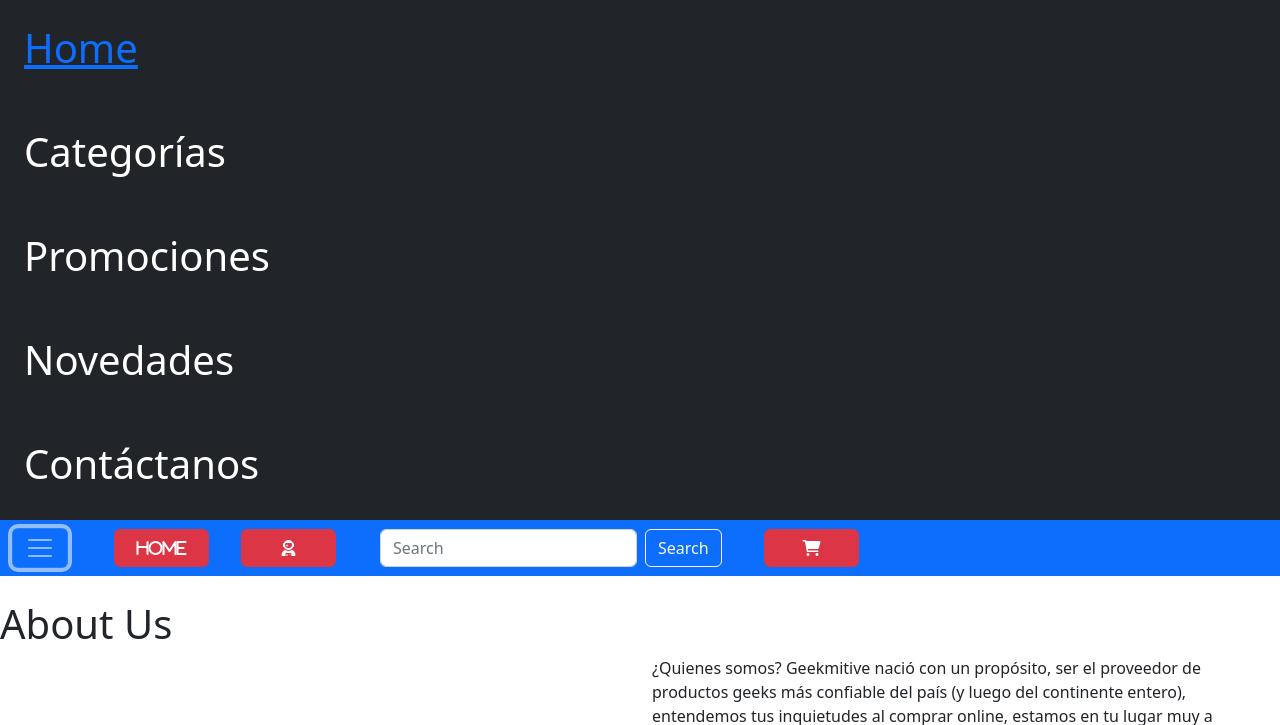
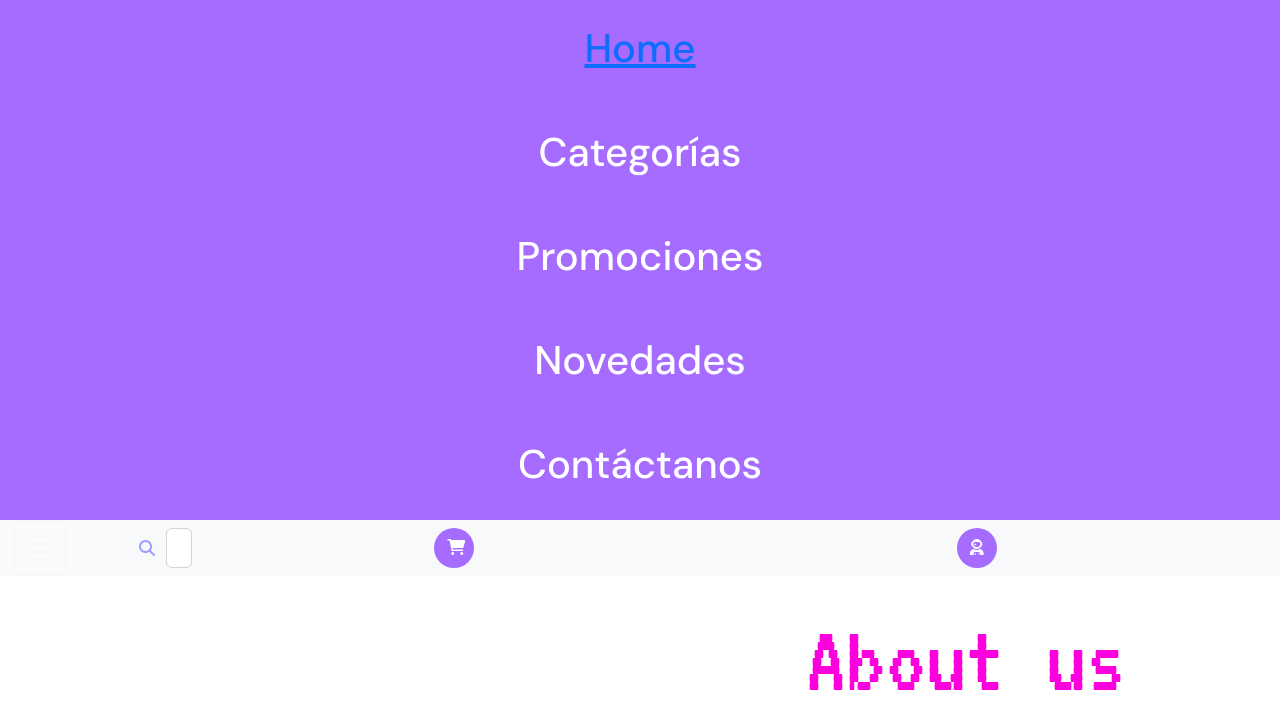
Before and after one commit to laloPadilla10/primitive, a plain HTML site: page html/aboutus.html in a window 1280 px wide. Both pictures are taken after a click on the button 40 px from the left and 28 px from the top of the page. Shown: the top 725 px of the page. Drawn offline with nearby package versions, Linux system fonts and the light colour scheme.

Commit message:
ci: images, added font and css

```diff
--- a/css/aboutus.css
+++ b/css/aboutus.css
@@ -0,0 +1,89 @@
+
+/* Cores */
+:root{
+
+    --background          : FFFFFF;
+
+}
+
+#img-icon {
+width: 100px;
+height: 100px;
+
+}
+/* icon color */
+
+/* .btn {
+
+    color: #ffff
+
+} */
+
+
+/* profile btn astr */
+#btn-p {
+    border-radius: 50px;
+    height: 40px;
+    width: 40px;
+    background-color: #A66CFF;
+    display: inline-block;
+    color: #ffff
+
+
+}
+
+/* cart btn*/
+#btn-shop {
+
+    border-radius: 50px;
+    height: 40px;
+    width: 40px;
+    background-color: #A66CFF;
+    color: #ffff
+
+}
+
+/* search btn*/
+#docsearch {
+
+    border-radius: 50px;
+    height: 40px;
+    width: 40px;
+    color: #9C9EFE
+
+
+}
+
+.p{
+    font-family: 'DM sans';
+
+
+}
+
+/* Title about settings */
+
+.about {
+    font-family: 'VT323';
+    font-size: 100px;
+    color: #FC00DE;
+    text-align: right;
+}
+
+
+
+/* nav bar collapse settings */
+
+.collapse {
+
+    background-color: #A66CFF;
+    font-family: 'DM sans';
+    font-size: 300px;
+    text-align: center;
+
+}
+
+
+/*.row {
+    border: #9C9EFE 2px solid;
+
+}*/
--- a/html/aboutus.html
+++ b/html/aboutus.html
@@ -4,57 +4,79 @@
 <head>
     <meta charset="utf-8">
     <meta name="viewport" content="width=device-width, initial-scale=1">
-    <title>About Us</title>
+    <title class="about">About Us</title>
     <link href="https://cdn.jsdelivr.net/npm/bootstrap@5.2.2/dist/css/bootstrap.min.css" rel="stylesheet"
         integrity="sha384-Zenh87qX5JnK2Jl0vWa8Ck2rdkQ2Bzep5IDxbcnCeuOxjzrPF/et3URy9Bv1WTRi" crossorigin="anonymous">
     <link rel="stylesheet" href="https://cdnjs.cloudflare.com/ajax/libs/font-awesome/6.2.0/css/all.min.css">
+    <link rel="preconnect" href="https://fonts.googleapis.com">
+    <link rel="preconnect" href="https://fonts.gstatic.com" crossorigin>
+    <link
+        href="https://fonts.googleapis.com/css2?family=DM+Sans:ital,wght@0,400;0,500;0,700;1,400;1,500;1,700&family=VT323&display=swap"
+        rel="stylesheet">
+    <link rel="stylesheet" href="../css/aboutus.css">
 
 </head>
 
 <body>
+
+
     <!-- Barra de navegación -->
     <div>
         <div class="collapse" id="navbarToggleExternalContent">
-            <div class="bg-dark p-4">
+            <div class="p-4">
                 <h1 class="text-white h1"> <a href="../index.html">Home</a> </h1>
             </div>
-            <div class="bg-dark p-4">
-                <h1 class="text-white h1">Categorías</h1>
+            <div class="p-4">
+                <h1 class="text-white h1"> <a href=""></a> Categorías</h1>
             </div>
-            <div class="bg-dark p-4">
+            <div class="p-4">
                 <h1 class="text-white h1">Promociones</h1>
             </div>
-            <div class="bg-dark p-4">
+            <div class="p-4">
                 <h1 class="text-white h1">Novedades</h1>
             </div>
-            <div class="bg-dark p-4">
+            <div class="p-4">
                 <h1 class="text-white h1">Contáctanos</h1>
             </div>
 
         </div>
-        <nav class="navbar navbar-dark bg-primary">
+        <nav class="navbar navbar-dark bg-light" id="navbar">
             <div class="container-fluid">
                 <button class="navbar-toggler" type="button" data-bs-toggle="collapse"
                     data-bs-target="#navbarToggleExternalContent" aria-controls="navbarToggleExternalContent"
                     aria-expanded="false" aria-label="Toggle navigation">
                     <span class="navbar-toggler-icon"></span>
                 </button>
-                <div class="container">
-                    <div class="row">
-                        <a href="../index.html" target="" class="col-md-1 mx-3 btn btn-danger"><i
-                                class="fa-solid">Home</i>
-                        </a>
-                        <a href="#" target="" class="col-md-1 mx-3 btn btn-danger"><i
-                                class="fa-solid fa-user-astronaut"></i>
-                        </a>
-                        <form class="col-sm-4 mx-3 d-flex" role="search">
-                            <div class="d-flex">
-                                <input class="form-control me-2" type="search" placeholder="Search" aria-label="Search">
-                                <button class="btn btn-outline-light" type="submit">Search</button>
-                            </div>
-                        </form>
-                        <a href="#" target="" class="col-md-1 btn btn-danger"><i
-                                class="fa-solid fa-cart-shopping"></i></a>
+
+
+                <div class="container-md text-center">
+                    <div class="row align-items-center">
+
+                        <!-- search imput -->
+                        <div class="col-sm-1">
+                            <form class="col-sm-4 mx-3" role="search">
+                                <div class="d-flex">
+                                    <button class="btn" id="docsearch" type="submit"><i
+                                        class="fa-solid fa-magnifying-glass"></i></button>
+                                    <input class="form-control me-2" type="search" placeholder="Search"
+                                        aria-label="Search">
+                                </div>
+                            </form>
+                        </div>
+
+
+                        <!-- btn shop-->
+                        <div class="col">
+                            <a href="#" target="" class="col-md-1 btn btn-floating" id="btn-shop"><i
+                                    class="fa-solid fa-cart-shopping"></i></a>
+                        </div>
+
+                        <!-- btn profile -->
+                        <div class="col">
+                            <a href="#" target="" class="col-md-2 btn" id="btn-p"><i
+                                    class="fa-solid fa-user-astronaut"></i>
+                            </a>
+                        </div>
 
                     </div>
                 </div>
@@ -63,26 +85,38 @@
     </div>
     <!-- Content -->
     <br>
-    <h1>About Us</h1>
+
     <!-- Parrafo general -->
     <div class="row">
+
         <div class="col-md-6"></div>
         <div class="col-md-6">
-            <p>¿Quienes somos? Geekmitive nació con un propósito, ser el proveedor de productos geeks más confiable del país (y
-                luego del continente entero), entendemos tus inquietudes al comprar online, estamos en tu lugar muy a menudo
-                como compradores, sin embargo, nos diferenciamos del resto por asegurarnos de brindar total transparencia en
-                cada proceso de tu compra, desde la selección, checkout, y el rastreo de tu envío seguro. Ofrecemos una amplia
+            <h1 class="about text-center">About us</h1>
+            <p>¿Quienes somos? Geekmitive nació con un propósito, ser el proveedor de productos geeks más confiable del
+                país (y
+                luego del continente entero), entendemos tus inquietudes al comprar online, estamos en tu lugar muy a
+                menudo
+                como compradores, sin embargo, nos diferenciamos del resto por asegurarnos de brindar total
+                transparencia en
+                cada proceso de tu compra, desde la selección, checkout, y el rastreo de tu envío seguro. Ofrecemos una
+                amplia
                 variedad de productos del mundo geek que tanto te gustan. </p>
             <p>¡OJO! No solo contamos con los productos de las marcas más populares del mercado, si eres fan del mundo
                 underground en lo geek ¡es muy posible que encuentres lo que buscas aquí!</p>
-            <p>Y hablando de transparencia… comencemos por transparentar a todo el equipo detrás de Geekmitive ¡UGA UGA!</p>
+            <p>Y hablando de transparencia… comencemos por transparentar a todo el equipo detrás de Geekmitive ¡UGA UGA!
+            </p>
+            <div class="d-md-block">
+                <img class="img-fluid mx-auto d-block" id="img-icon" src="../assets/img/monito.png" alt="imagen-login">
+            </div>
         </div>
+
         <!-- <div class="col-md-2"></div> -->
     </div>
 
     <br>
     <!-- **** Carrousel  *****-->
-    <div class="row"><!--  se cambio container-fluid -->
+    <div class="row">
+        <!--  se cambio container-fluid -->
         <div class="col-md-3"></div>
         <div class="col-md-6">
             <div id="carouselExampleCaptions" class="carousel slide" data-bs-ride="false">
@@ -94,31 +128,44 @@
                     <button type="button" data-bs-target="#carouselExampleCaptions" data-bs-slide-to="2"
                         aria-label="Slide 3"></button>
                 </div>
-                <div class="carousel-inner ">
+                <div class="carousel-inner">
                     <!-- row justify-content-center my-4 -->
-                    <div class="carousel-item active "><!-- col-md-6 -->
-                        <img src=" https://i.ibb.co/zQbgycc/Gpe.jpg" width="50" alt="Gpe"
-                            class="d-block w-100"><!-- style="width:360px;height:640px" -->
+
+                    <!-- photo Eduardo Mendza -->
+
+                    <div class="carousel-item active">
+                        <img src="https://ibb.co/xjdRCRX" alt="Eduardo-Mendoza" />
+                        <div class="carousel-caption d-none d-md-block">
+                            <h5 class="carousel">Eduardo Mendoza</h5>
+                            <p>CEO & Fundador</p>
+                        </div>
+                    </div>
+
+                    <div class="carousel-item active">
+
+                        <!-- col-md-6 -->
+                        <!-- photo Lupita QA -->
+
+                        <img src="https://i.ibb.co/wLSL8qy/Lupita.jpg" alt="Lupita" />
+                        <!-- style="width:360px;height:640px" -->
                         <div class="carousel-caption d-none d-md-block">
                             <h5>Guadalupe López</h5>
                             <p>QA Analyst</p>
                         </div>
                     </div>
-                    <div class="carousel-item">
-                        <img src="https://i.ibb.co/y8WyV3t/Test.jpg" class="d-block w-100" alt="...">
+
+                    <div class="carousel-item active">
+                        <img src="https://ibb.co/D8rGR5p" alt="Lalo">
                         <div class="carousel-caption d-none d-md-block">
-                            <h5>Second slide label</h5>
-                            <p>Some representative placeholder content for the second slide.</p>
-                        </div>
-                    </div>
-                    <div class="carousel-item">
-                        <img src="https://i.ibb.co/jMX7fCv/Test500.jpg" class="d-block w-100" alt="...">
-                        <div class="carousel-caption d-none d-md-block">
-                            <h5>Third slide label</h5>
+                            <h5>Lalo Padilla</h5>
                             <p>Some representative placeholder content for the third slide.</p>
                         </div>
                     </div>
+
                 </div>
+
+                <!-- btns carousel -->
+
                 <button class="carousel-control-prev" type="button" data-bs-target="#carouselExampleCaptions"
                     data-bs-slide="prev">
                     <span class="carousel-control-prev-icon" aria-hidden="true"></span>
```
Also changed, not shown: assets/img/monito.png (added), assets/img/profle/Allan_spagna.jpg (added), assets/img/profle/Anahi.jpg (added), assets/img/profle/Arturo.jpg (added), assets/img/profle/Cybermaggi.jpg (added), assets/img/profle/Eduardo_Mendoza.jpg (added), assets/img/profle/Lalo_Padilla.jpg (added), assets/img/profle/Lupita.jpg (added).
